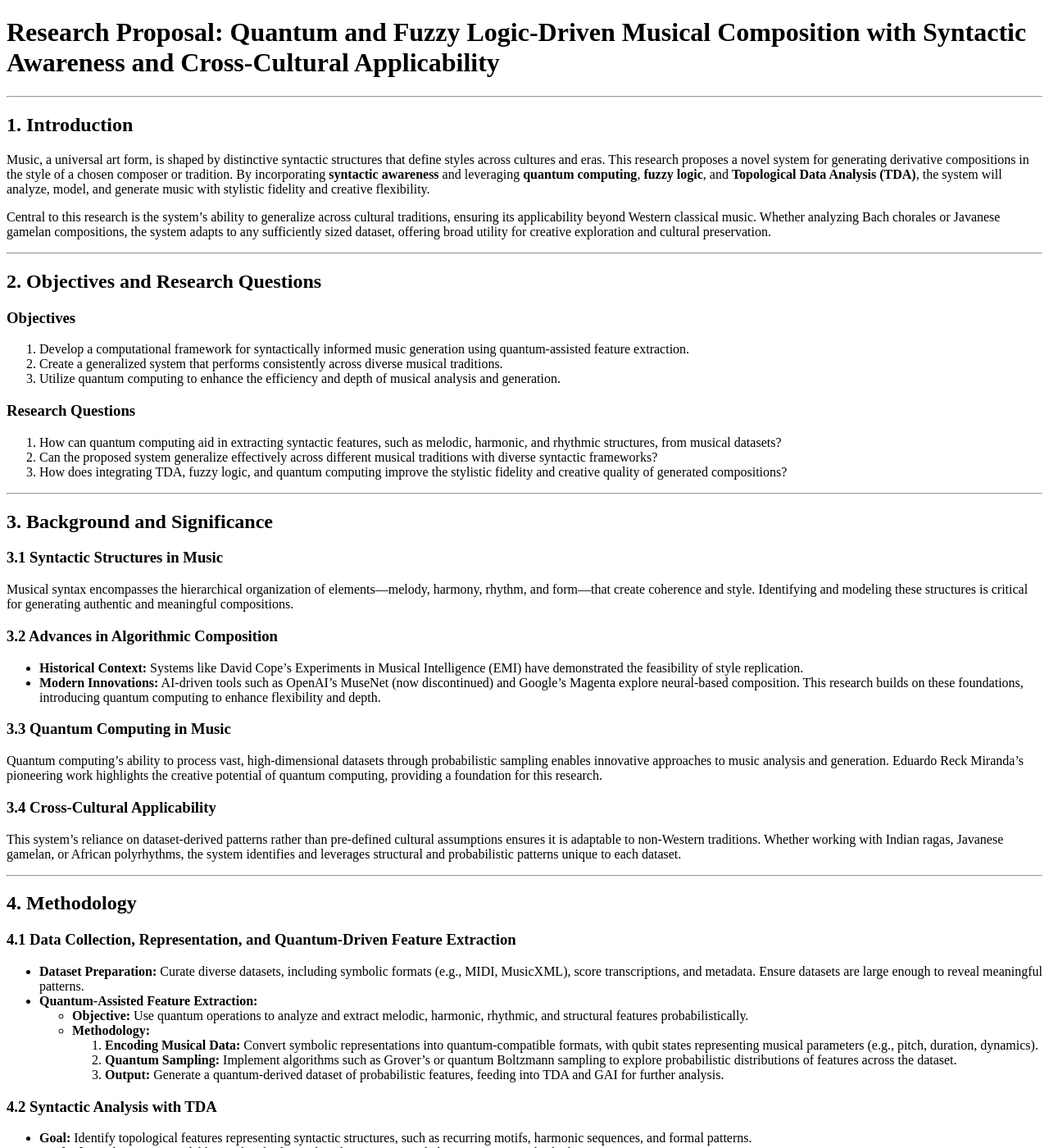
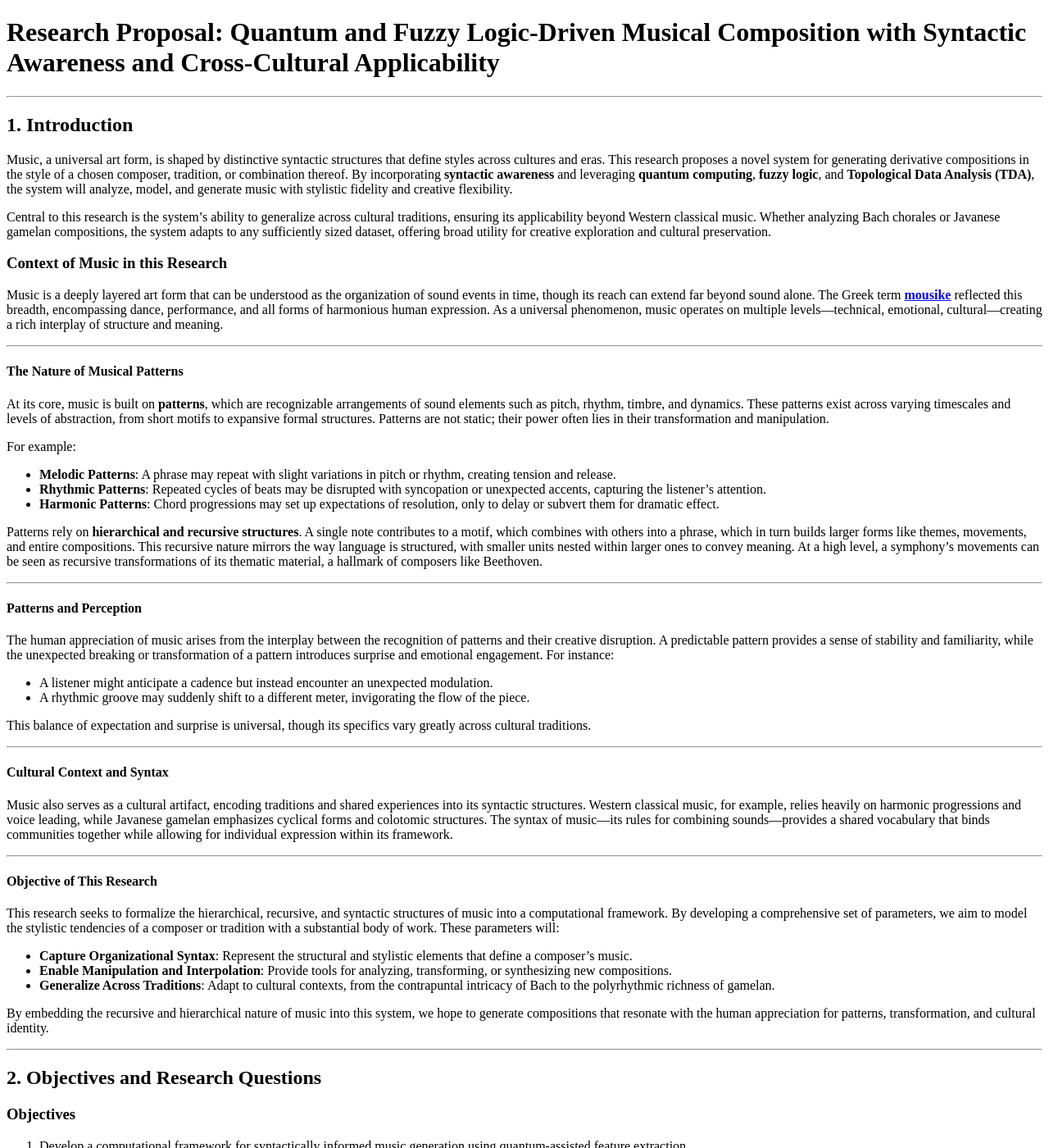
Before and after one commit to CHI-CityTech/QuantumMusic, a Jekyll site: the page built from InitialProposal.md, in a window 1280 px wide and 1400 px high. Shown: the whole window at 82% size. Built offline with Jekyll 4.4.1, drawn with Linux system fonts in a browser that asks for light colours; our own code applies the rules of GitHub Pages for plain Markdown files.

Commit message:
Update InitialProposal.md

```diff
--- a/InitialProposal.md
+++ b/InitialProposal.md
@@ -3,9 +3,50 @@
 ---
 
 ## **1. Introduction**
-Music, a universal art form, is shaped by distinctive syntactic structures that define styles across cultures and eras. This research proposes a novel system for generating derivative compositions in the style of a chosen composer or tradition. By incorporating **syntactic awareness** and leveraging **quantum computing**, **fuzzy logic**, and **Topological Data Analysis (TDA)**, the system will analyze, model, and generate music with stylistic fidelity and creative flexibility.
+Music, a universal art form, is shaped by distinctive syntactic structures that define styles across cultures and eras. This research proposes a novel system for generating derivative compositions in the style of a chosen composer, tradition, or combination thereof. By incorporating **syntactic awareness** and leveraging **quantum computing**, **fuzzy logic**, and **Topological Data Analysis (TDA)**, the system will analyze, model, and generate music with stylistic fidelity and creative flexibility.
 
 Central to this research is the system’s ability to generalize across cultural traditions, ensuring its applicability beyond Western classical music. Whether analyzing Bach chorales or Javanese gamelan compositions, the system adapts to any sufficiently sized dataset, offering broad utility for creative exploration and cultural preservation.
+
+### **Context of Music in this Research**
+
+Music is a deeply layered art form that can be understood as the organization of sound events in time, though its reach can extend far beyond sound alone. The Greek term [**mousike**](https://www.jstor.org/stable/j.ctvbj7g5b.22) reflected this breadth, encompassing dance, performance, and all forms of harmonious human expression. As a universal phenomenon, music operates on multiple levels—technical, emotional, cultural—creating a rich interplay of structure and meaning.
+
+---
+
+#### **The Nature of Musical Patterns**
+At its core, music is built on **patterns**, which are recognizable arrangements of sound elements such as pitch, rhythm, timbre, and dynamics. These patterns exist across varying timescales and levels of abstraction, from short motifs to expansive formal structures. Patterns are not static; their power often lies in their transformation and manipulation.
+
+For example:
+- **Melodic Patterns**: A phrase may repeat with slight variations in pitch or rhythm, creating tension and release.
+- **Rhythmic Patterns**: Repeated cycles of beats may be disrupted with syncopation or unexpected accents, capturing the listener’s attention.
+- **Harmonic Patterns**: Chord progressions may set up expectations of resolution, only to delay or subvert them for dramatic effect.
+
+Patterns rely on **hierarchical and recursive structures**. A single note contributes to a motif, which combines with others into a phrase, which in turn builds larger forms like themes, movements, and entire compositions. This recursive nature mirrors the way language is structured, with smaller units nested within larger ones to convey meaning. At a high level, a symphony’s movements can be seen as recursive transformations of its thematic material, a hallmark of composers like Beethoven.
+
+---
+
+#### **Patterns and Perception**
+The human appreciation of music arises from the interplay between the recognition of patterns and their creative disruption. A predictable pattern provides a sense of stability and familiarity, while the unexpected breaking or transformation of a pattern introduces surprise and emotional engagement. For instance:
+- A listener might anticipate a cadence but instead encounter an unexpected modulation.
+- A rhythmic groove may suddenly shift to a different meter, invigorating the flow of the piece.
+
+This balance of expectation and surprise is universal, though its specifics vary greatly across cultural traditions.
+
+---
+
+#### **Cultural Context and Syntax**
+Music also serves as a cultural artifact, encoding traditions and shared experiences into its syntactic structures. Western classical music, for example, relies heavily on harmonic progressions and voice leading, while Javanese gamelan emphasizes cyclical forms and colotomic structures. The syntax of music—its rules for combining sounds—provides a shared vocabulary that binds communities together while allowing for individual expression within its framework.
+
+---
+
+#### **Objective of This Research**
+This research seeks to formalize the hierarchical, recursive, and syntactic structures of music into a computational framework. By developing a comprehensive set of parameters, we aim to model the stylistic tendencies of a composer or tradition with a substantial body of work. These parameters will:
+- **Capture Organizational Syntax**: Represent the structural and stylistic elements that define a composer’s music.
+- **Enable Manipulation and Interpolation**: Provide tools for analyzing, transforming, or synthesizing new compositions.
+- **Generalize Across Traditions**: Adapt to cultural contexts, from the contrapuntal intricacy of Bach to the polyrhythmic richness of gamelan.
+
+By embedding the recursive and hierarchical nature of music into this system, we hope to generate compositions that resonate with the human appreciation for patterns, transformation, and cultural identity.
+
 
 ---
 
```
